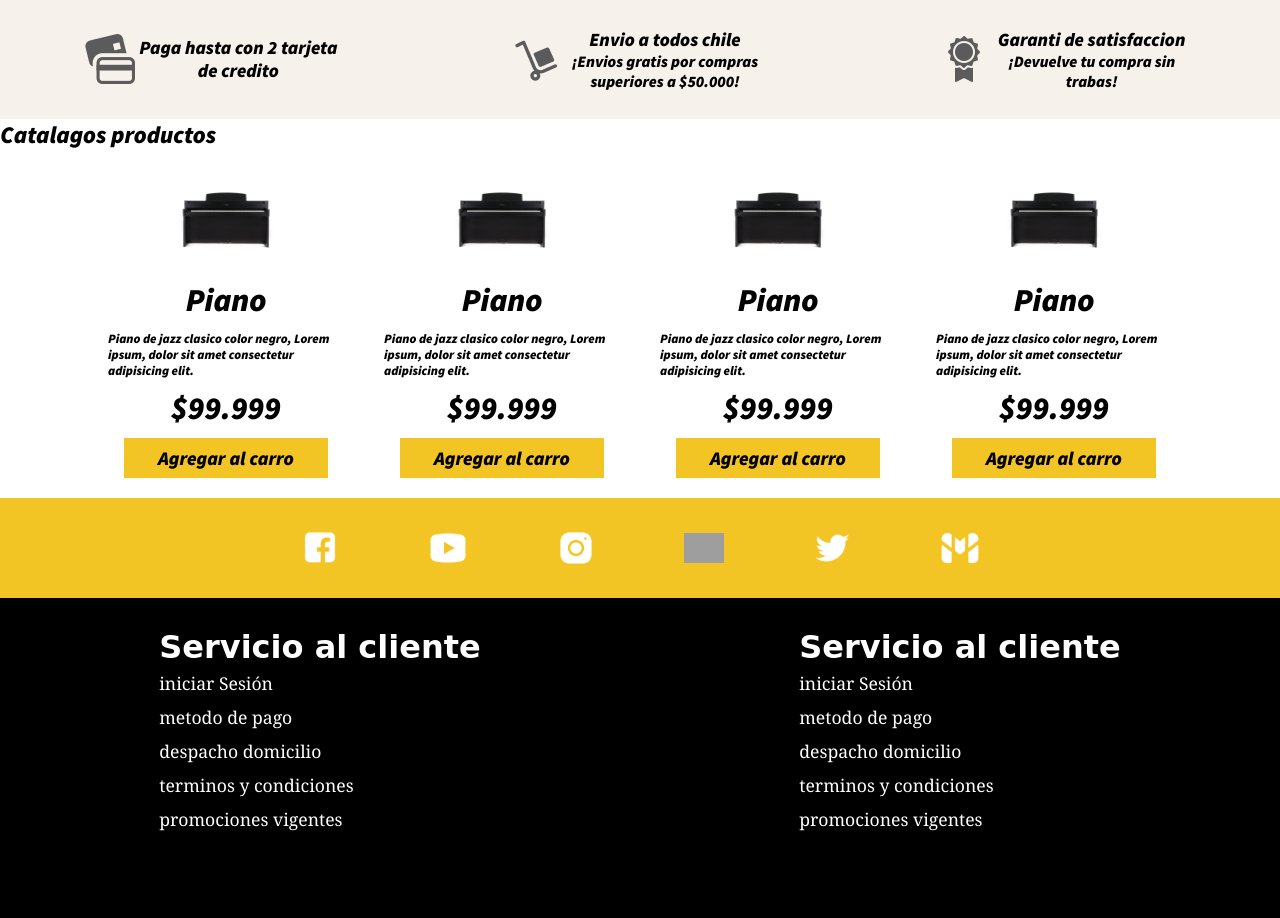
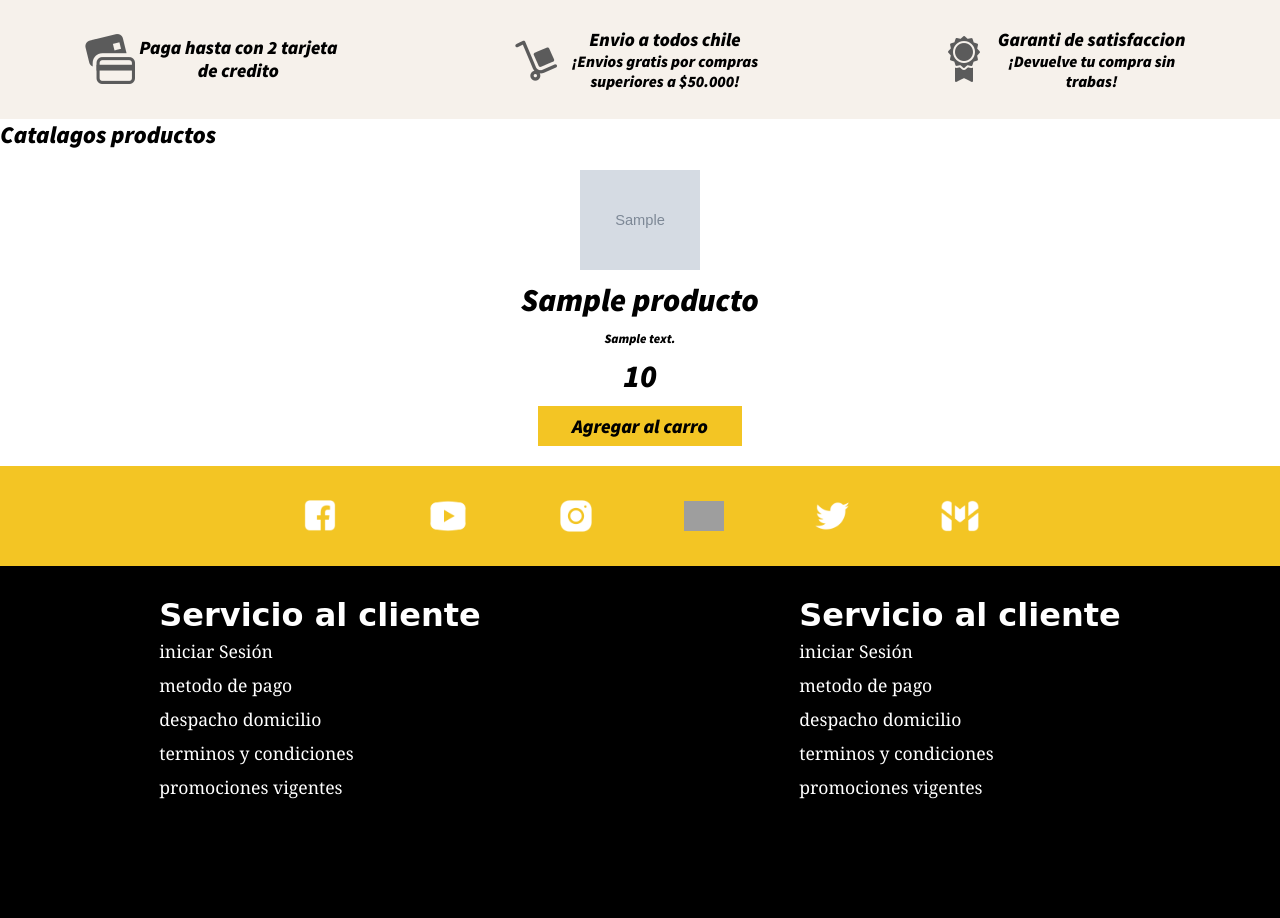
Before and after one commit to KiroKHS/BOOTCAMP-FULLSTACK, a Django app: page / in a window 1280 px wide. Shown: the part 571-1489 px from the top of the page. After the commit the page ends 1370 px from the top, so only its background shows below. Run offline with Django 4.2, Linux system fonts and the light colour scheme; tables that the repository leaves empty hold one stand-in row (values such as "Sample post"); grey boxes marked "Sample" are stand-in pictures; some libraries are stand-ins or nearby versions; grey boxes are pictures that could not be loaded.

Commit message:
ajustes for de productos

```diff
--- a/TIENDAMUSICA/core/templates/core/index.html
+++ b/TIENDAMUSICA/core/templates/core/index.html
@@ -87,34 +87,15 @@
       <h1 id="titulo-catalogo">Catalagos productos</h1>
       <section>
         <div id="productos">
-          <div class="producto">
-            <img src="{% static 'core/img/piano.jpg' %}" alt="piano" />
-            <h3>Piano</h3>
-            <p>Piano de jazz clasico color negro, Lorem ipsum, dolor sit amet consectetur adipisicing elit.</p>
-            <h3>$99.999</h3>
-            <button>Agregar al carro</button>
-          </div>
-          <div class="producto">
-            <img src="{% static 'core/img/piano.jpg' %}" alt="piano" />
-            <h3>Piano</h3>
-            <p>Piano de jazz clasico color negro, Lorem ipsum, dolor sit amet consectetur adipisicing elit.</p>
-            <h3>$99.999</h3>
-            <button>Agregar al carro</button>
-          </div>
-          <div class="producto">
-            <img src="{% static 'core/img/piano.jpg' %}" alt="piano" />
-            <h3>Piano</h3>
-            <p>Piano de jazz clasico color negro, Lorem ipsum, dolor sit amet consectetur adipisicing elit.</p>
-            <h3>$99.999</h3>
-            <button>Agregar al carro</button>
-          </div>
-          <div class="producto">
-            <img src="{% static 'core/img/piano.jpg' %}" alt="piano" />
-            <h3>Piano</h3>
-            <p>Piano de jazz clasico color negro, Lorem ipsum, dolor sit amet consectetur adipisicing elit.</p>
-            <h3>$99.999</h3>
-            <button>Agregar al carro</button>
-          </div>
+          {% for iteam in productos%}
+            <div class="producto">
+              <img src="{{ iteam.imagen }}" alt="piano" />
+              <h3>{{iteam.nombre}}</h3>
+              <p>{{iteam.descripcion}}</p>
+              <h3>{{iteam.precio}}</h3>
+              <button>Agregar al carro</button>
+            </div>
+          {% endfor %}
         </div>
       </section>
       <section id="redes">
```
